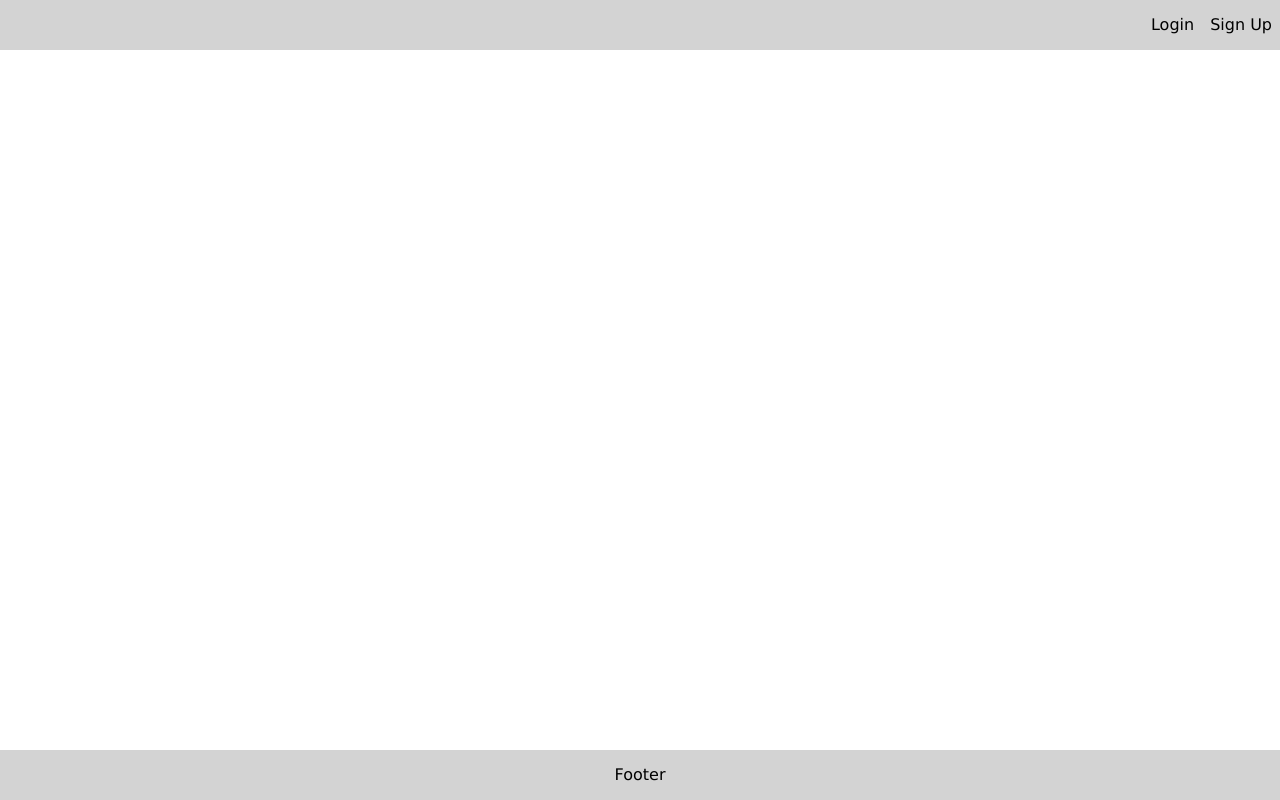
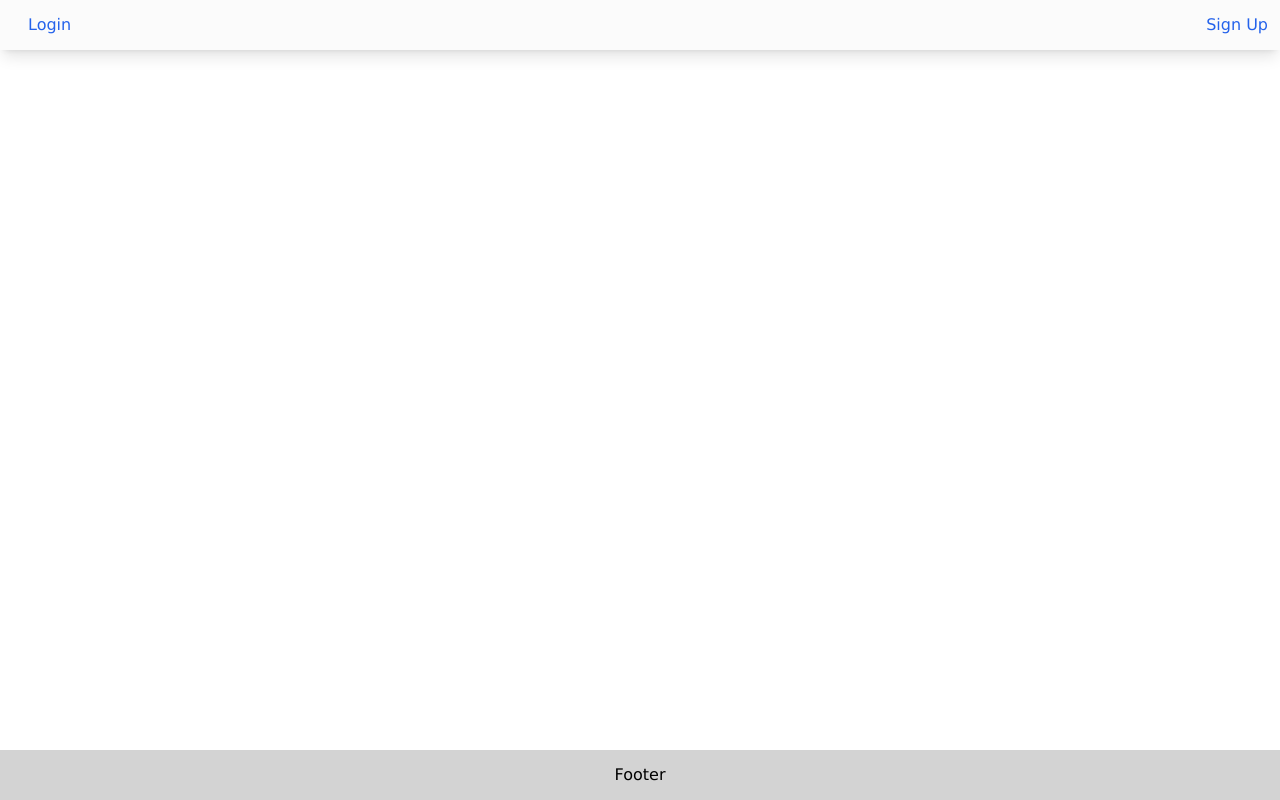
Before and after one commit to katgucilatar/world-wire-news, a React (Vite) app in the folder client/: page / in a window 1280 px wide. Built offline with nearby package versions, Linux system fonts and the light colour scheme.

Commit message:
Header Styled

```diff
--- a/client/index.html
+++ b/client/index.html
@@ -1,13 +1,13 @@
 <html lang="en">
   <head>
     <meta charset="UTF-8" />
-    <link rel="icon" type="image/svg+xml" href="/vite.svg" />
+    <link rel="icon" type="image/svg+xml" href="./src/assets/WorldWire-Icon.svg" />
     <meta name="viewport" content="width=device-width, initial-scale=1.0" />
     <link
       rel="stylesheet"
       href="https://unpkg.com/tailwindcss@2.2.19/dist/tailwind.min.css"
     />
-    <title>World Wire</title>
+    <title>Worldwire News</title>
   </head>
   <body>
     <div id="root"></div>
--- a/client/src/components/Header.jsx
+++ b/client/src/components/Header.jsx
@@ -5,16 +5,16 @@ import { useCurrentUserContext } from '../context/CurrentUser';
   const { isLoggedIn, logoutUser } = useCurrentUserContext();
 
   return (
-    <nav>
+    <nav class="relative flex w-full flex-wrap justify-between items-center bg-[#FBFBFB] py-2 px-3 shadow-lg" data-te-navbar-ref>
       {isLoggedIn() ? (
         <>
-          <Link to="/dashboard">Dashboard</Link>
-          <button type="button" onClick={logoutUser}>Logout</button>
+          <Link to="/dashboard" class="text-blue-600">Dashboard</Link>
+          <button type="button" class="text-blue-600" onClick={logoutUser}>Logout</button>
         </>
       ) : (
         <>
-          <Link to="/login">Login</Link>
-          <Link to="/register">Sign Up</Link>
+          <Link to="/login" class="text-blue-600">Login</Link>
+          <Link to="/register" class="text-blue-600">Sign Up</Link>
         </>
       )}
     </nav>
```
